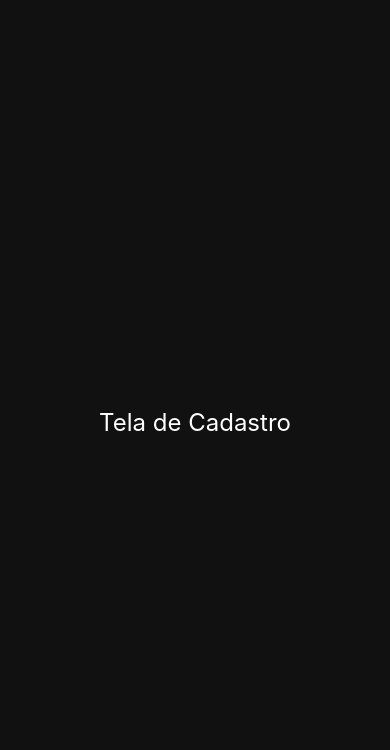
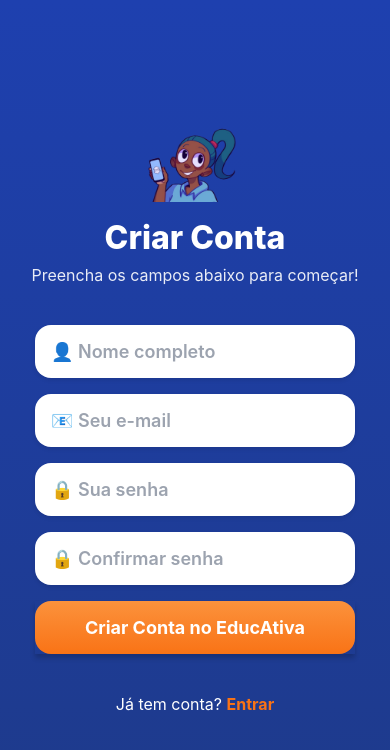
Before and after one commit to joaoelfredo/educativa4, a React Native app: screen /Cadastro in a window 390 px wide. Shown: the top 750 px of the page. Built offline with nearby package versions, Linux system fonts and the light colour scheme.

Commit message:
tela de cadastro e e esqueci a senha

```diff
--- a/src/screens/CadastroScreen.jsx
+++ b/src/screens/CadastroScreen.jsx
@@ -1,17 +1,170 @@
-import React from 'react';
-import { View, Text, StyleSheet } from 'react-native';
+import React, { useState } from 'react';
+import {
+  View,
+  Text,
+  StyleSheet,
+  SafeAreaView,
+  Alert,
+  TouchableOpacity,
+  KeyboardAvoidingView,
+  ScrollView,
+  Platform,
+} from 'react-native';
+import { LinearGradient } from 'expo-linear-gradient';
 
-const CadastroScreen = () => {
+import Input from '../components/Input';
+import Button from '../components/Button';
+import Mascot from '../components/Mascot';
+import { COLORS, FONTS } from '../constants/theme';
+import { isValidEmail } from '../utils/validators';
+
+const CadastroScreen = ({ navigation }) => {
+  const [form, setForm] = useState({
+    name: '',
+    email: '',
+    password: '',
+    confirmPassword: '',
+  });
+  const [loading, setLoading] = useState(false);
+
+  const handleChange = (key, value) => {
+    setForm({ ...form, [key]: value });
+  };
+
+  const handleRegister = () => {
+    if (!form.name || !form.email || !form.password || !form.confirmPassword) {
+      Alert.alert('Atenção', 'Por favor, preencha todos os campos.');
+      return;
+    }
+
+    if (!isValidEmail(form.email)) {
+      Alert.alert('E-mail Inválido', 'Por favor, insira um formato de e-mail válido.');
+      return;
+    }
+
+    if (form.password !== form.confirmPassword) {
+      Alert.alert('Erro', 'As senhas não coincidem.');
+      return;
+    }
+
+    setLoading(true);
+    setTimeout(() => {
+      setLoading(false);
+      Alert.alert('Sucesso', 'Conta criada com sucesso!', [
+        { text: 'OK', onPress: () => navigation.navigate('Login') },
+      ]);
+      console.log('Dados de cadastro:', form);
+    }, 1500);
+  };
+
   return (
-    <View style={styles.container}>
-      <Text style={styles.text}>Tela de Cadastro</Text>
-    </View>
+    <LinearGradient colors={COLORS.secondaryGradient} style={styles.gradient}>
+      <SafeAreaView style={styles.container}>
+        <KeyboardAvoidingView
+          behavior={Platform.OS === 'ios' ? 'padding' : 'height'}
+          style={{ flex: 1 }}
+        >
+          <ScrollView
+            contentContainerStyle={styles.scrollViewContent}
+            keyboardShouldPersistTaps="handled"
+          >
+            <View style={styles.header}>
+              <Mascot width={96} height={96} />
+              <Text style={styles.title}>Criar Conta</Text>
+              <Text style={styles.subtitle}>
+                Preencha os campos abaixo para começar!
+              </Text>
+            </View>
+
+            <View style={styles.form}>
+              <Input
+                placeholder="👤 Nome completo"
+                value={form.name}
+                onChangeText={(text) => handleChange('name', text)}
+                autoCapitalize="words"
+              />
+              <Input
+                placeholder="📧 Seu e-mail"
+                value={form.email}
+                onChangeText={(text) => handleChange('email', text)}
+                keyboardType="email-address"
+                autoCapitalize="none"
+              />
+              <Input
+                placeholder="🔒 Sua senha"
+                value={form.password}
+                onChangeText={(text) => handleChange('password', text)}
+                secureTextEntry
+              />
+              <Input
+                placeholder="🔒 Confirmar senha"
+                value={form.confirmPassword}
+                onChangeText={(text) => handleChange('confirmPassword', text)}
+                secureTextEntry
+              />
+              <Button
+                title="Criar Conta no EducAtiva"
+                onPress={handleRegister}
+                loading={loading}
+              />
+            </View>
+
+            <View style={styles.footer}>
+              <Text style={styles.footerText}>Já tem conta? </Text>
+              <TouchableOpacity onPress={() => navigation.navigate('Login')}>
+                <Text style={[styles.footerText, styles.link]}>Entrar</Text>
+              </TouchableOpacity>
+            </View>
+          </ScrollView>
+        </KeyboardAvoidingView>
+      </SafeAreaView>
+    </LinearGradient>
   );
 };
 
 const styles = StyleSheet.create({
-  container: { flex: 1, justifyContent: 'center', alignItems: 'center', backgroundColor: '#111' },
-  text: { color: 'white', fontSize: 24 },
+  gradient: { flex: 1 },
+  container: { flex: 1 },
+  scrollViewContent: {
+    flexGrow: 1,
+    justifyContent: 'center',
+    alignItems: 'center',
+    padding: 20,
+  },
+  header: {
+    width: '100%',
+    alignItems: 'center',
+    justifyContent: 'center',
+    marginBottom: 40,
+  },
+  form: { width: '100%', maxWidth: 320 },
+  footer: {
+    flexDirection: 'row',
+    paddingVertical: 16,
+    alignItems: 'center',
+    justifyContent: 'center',
+  },
+  title: {
+    ...FONTS.h1,
+    color: COLORS.white,
+    textAlign: 'center',
+    marginTop: 16,
+  },
+  subtitle: {
+    ...FONTS.body,
+    color: COLORS.white,
+    opacity: 0.9,
+    textAlign: 'center',
+    marginTop: 8,
+  },
+  link: {
+    ...FONTS.body,
+    fontWeight: '700',
+    color: COLORS.primary,
+    textAlign: 'center',
+    paddingVertical: 8,
+  },
+  footerText: { ...FONTS.body, color: COLORS.white },
 });
 
 export default CadastroScreen;
--- a/src/screens/RecuperacaoSenhaScreen.jsx
+++ b/src/screens/RecuperacaoSenhaScreen.jsx
@@ -1,17 +1,156 @@
-import React from 'react';
-import { View, Text, StyleSheet } from 'react-native';
+import React, { useState } from 'react';
+import {
+  View,
+  Text,
+  StyleSheet,
+  SafeAreaView,
+  Alert,
+  TouchableOpacity,
+  KeyboardAvoidingView,
+  ScrollView,
+  Platform,
+} from 'react-native';
+import { LinearGradient } from 'expo-linear-gradient';
 
-const RecuperacaoSenhaScreen = () => {
+import Input from '../components/Input';
+import Button from '../components/Button';
+import Mascot from '../components/Mascot';
+import { COLORS, FONTS } from '../constants/theme';
+import { isValidEmail } from '../utils/validators';
+
+const RecuperacaoSenhaScreen = ({ navigation }) => {
+  const [email, setEmail] = useState('');
+  const [loading, setLoading] = useState(false);
+
+  const handleRecovery = () => {
+    // Verificação 1: Campo vazio
+    if (!email) {
+      Alert.alert('Atenção', 'Por favor, digite seu e-mail.');
+      return;
+    }
+
+    // Verificação 2: Validação do e-mail
+    if (!isValidEmail(email)) {
+      Alert.alert('E-mail Inválido', 'Por favor, insira um formato de e-mail válido.');
+      return;
+    }
+
+    setLoading(true);
+
+    // Simular envio do link de recuperação
+    setTimeout(() => {
+      setLoading(false);
+      Alert.alert(
+        'Link Enviado!',
+        'Verifique sua caixa de entrada e spam. O link de recuperação foi enviado para seu e-mail.',
+        [
+          { text: 'OK', onPress: () => navigation.navigate('Login') }
+        ]
+      );
+      console.log('Link de recuperação enviado para:', email);
+    }, 2000);
+  };
+
   return (
-    <View style={styles.container}>
-      <Text style={styles.text}>Tela de Recuperação de Senha</Text>
-    </View>
+    <LinearGradient colors={COLORS.secondaryGradient} style={styles.gradient}>
+      <SafeAreaView style={styles.container}>
+        <KeyboardAvoidingView
+          behavior={Platform.OS === 'ios' ? 'padding' : 'height'}
+          style={{ flex: 1 }}
+        >
+          <ScrollView
+            contentContainerStyle={styles.scrollViewContent}
+            keyboardShouldPersistTaps="handled"
+          >
+            <View style={styles.header}>
+              <Mascot width={128} height={128} />
+              <Text style={styles.title}>Recuperar Senha</Text>
+              <Text style={styles.subtitle}>
+                Não se preocupe! Vamos te ajudar a voltar 🔑
+              </Text>
+            </View>
+
+            <View style={styles.form}>
+              <Input
+                placeholder="📧 Digite seu e-mail"
+                value={email}
+                onChangeText={setEmail}
+                keyboardType="email-address"
+                autoCapitalize="none"
+              />
+
+              <Button
+                title="Enviar Link de Recuperação"
+                onPress={handleRecovery}
+                loading={loading}
+              />
+            </View>
+
+            <View style={styles.footer}>
+              <Text style={styles.footerText}>Lembrou da senha? </Text>
+              <TouchableOpacity onPress={() => navigation.navigate('Login')}>
+                <Text style={[styles.footerText, styles.link]}>Fazer login</Text>
+              </TouchableOpacity>
+            </View>
+          </ScrollView>
+        </KeyboardAvoidingView>
+      </SafeAreaView>
+    </LinearGradient>
   );
 };
 
 const styles = StyleSheet.create({
-  container: { flex: 1, justifyContent: 'center', alignItems: 'center', backgroundColor: '#111' },
-  text: { color: 'white', fontSize: 24 },
+  gradient: { flex: 1 },
+  container: { flex: 1 },
+  scrollViewContent: {
+    flexGrow: 1,
+    justifyContent: 'center',
+    alignItems: 'center',
+    padding: 20,
+  },
+  header: {
+    width: '100%',
+    alignItems: 'center',
+    justifyContent: 'center',
+    paddingHorizontal: 20,
+    marginBottom: 40,
+  },
+  form: {
+    width: '100%',
+    maxWidth: 320,
+    marginBottom: 20,
+  },
+  footer: {
+    flexDirection: 'row',
+    paddingVertical: 16,
+    alignItems: 'center',
+    justifyContent: 'center',
+  },
+  title: {
+    ...FONTS.h1,
+    color: COLORS.white,
+    textAlign: 'center',
+    marginTop: 16,
+  },
+  subtitle: {
+    ...FONTS.body,
+    color: COLORS.white,
+    opacity: 0.9,
+    textAlign: 'center',
+    marginTop: 8,
+    fontSize: 16,
+  },
+  link: {
+    ...FONTS.body,
+    fontWeight: '700',
+    color: COLORS.primary,
+    textAlign: 'center',
+    paddingVertical: 8,
+  },
+  footerText: {
+    ...FONTS.body,
+    color: COLORS.white
+  },
 });
 
 export default RecuperacaoSenhaScreen;
```
